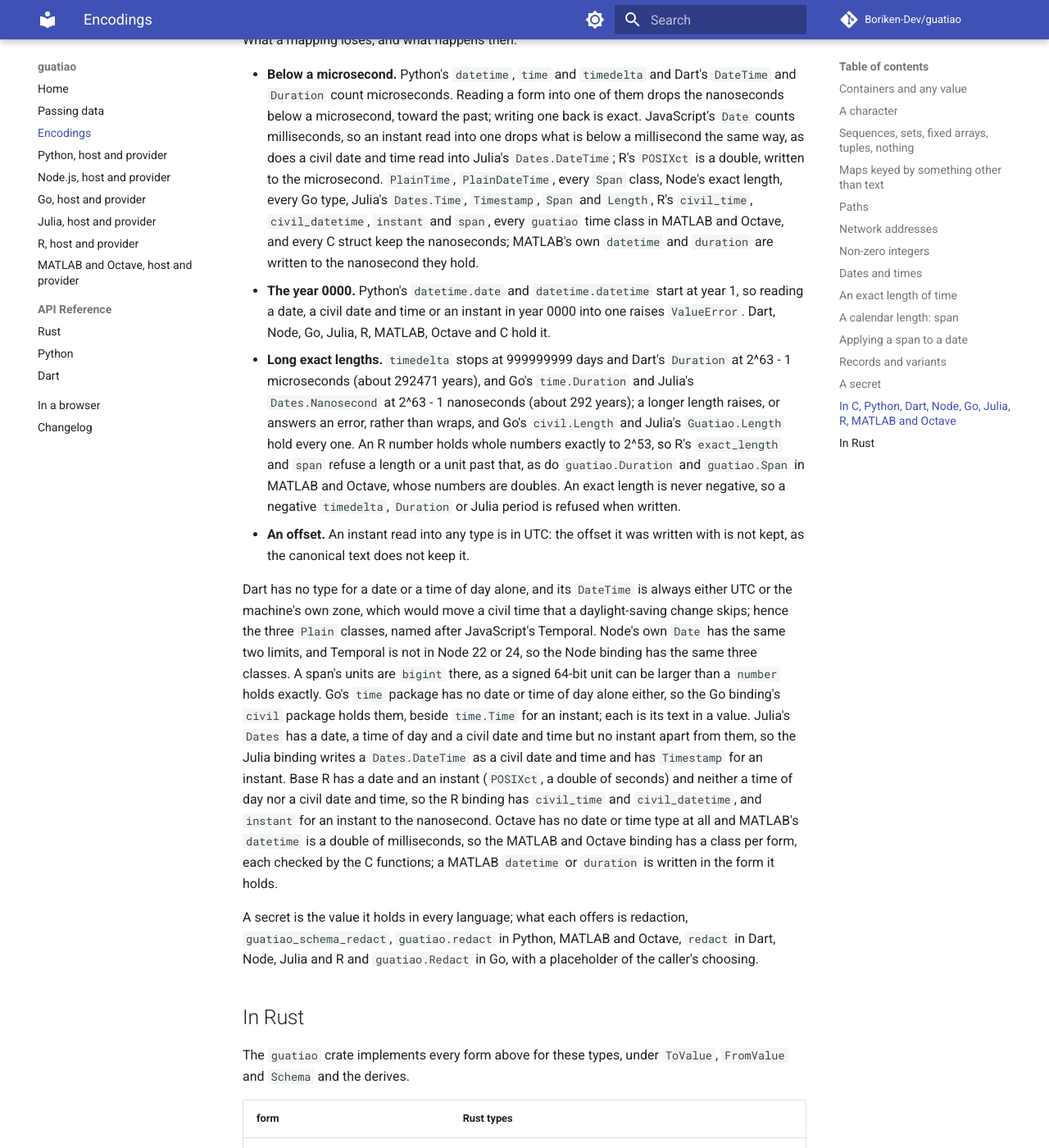
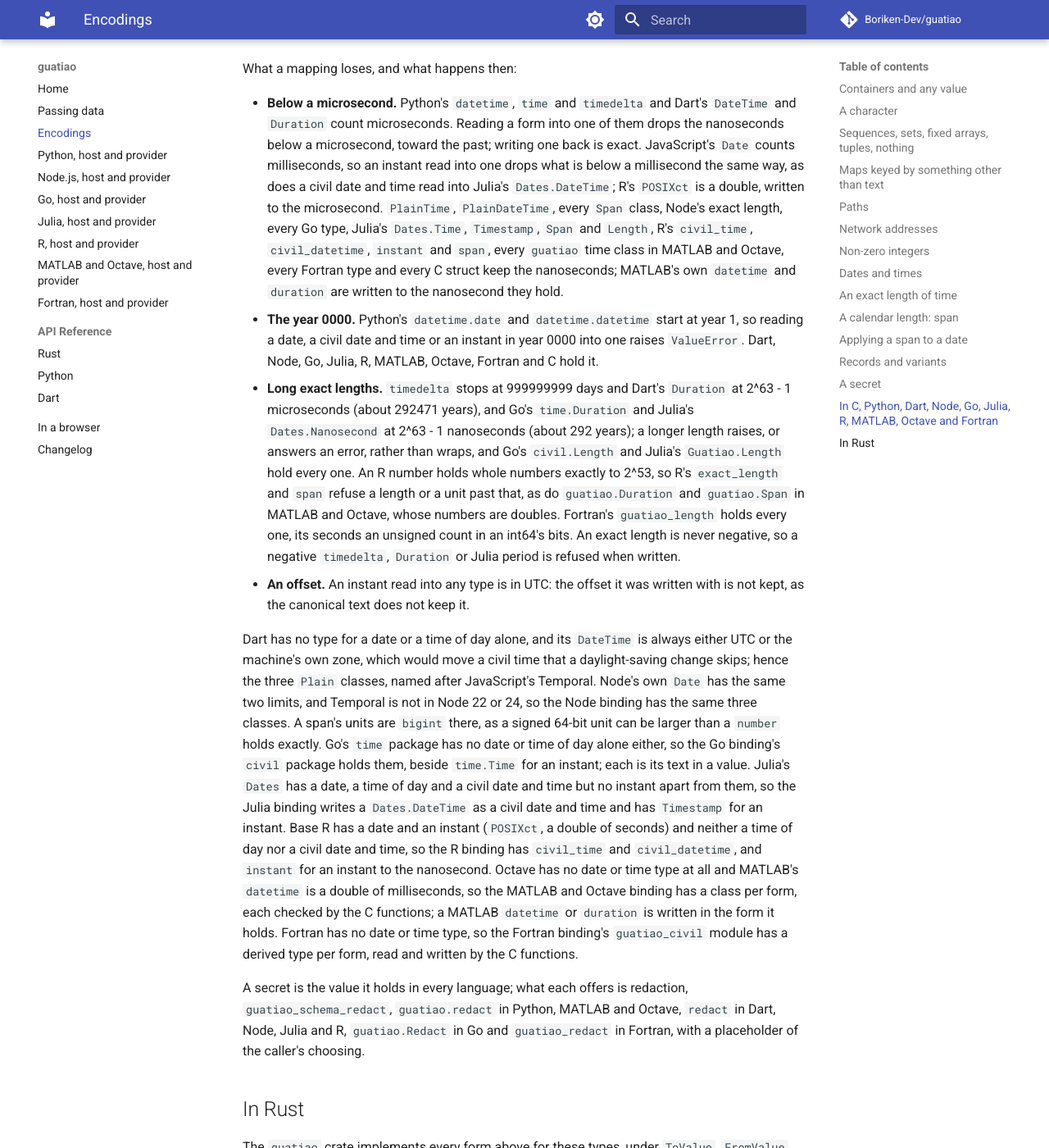
Before and after one commit to Boriken-Dev/guatiao, an MkDocs documentation site: the page built from docs/encodings.md, in a window 1280 px wide and 1400 px high, scrolled down 9791 px. Shown: the whole window at 82% size. Built offline with MkDocs 1.6.1 and Material for MkDocs 9.7.7, drawn with Linux system fonts in a browser that asks for light colours; comment, search, counter and statistics services are not loaded; some of the changed text lies outside the part shown.

Commit message:
docs: Fortran as a host and as a provider
docs/fortran.md (values, a kind as an abstract type, hosting, providers,
the library file, threads, and what Fortran does not do that C does), the
Fortran column of the encodings table, the install line on the index and
in the README's bindings table, the repository's AGENTS.md (layout,
commands, the fortran job, the release's manifests and checks), and the
changelog.

```diff
--- a/docs/encodings.md
+++ b/docs/encodings.md
@@ -378,25 +378,25 @@
 or wipe it from memory. It says who may see it, and the code that shows,
 logs or returns values honours it.
 
-## In C, Python, Dart, Node, Go, Julia, R, MATLAB and Octave
+## In C, Python, Dart, Node, Go, Julia, R, MATLAB, Octave and Fortran
 
 Each text form above has C functions that read it into a plain struct,
 write it back from one, and rewrite text in its canonical spelling, all
-declared in `guatiao.h`; the Python, Dart, Node, Go, Julia, R and
-MATLAB/Octave bindings call the same functions, so every grammar has one implementation. A refusal is
+declared in `guatiao.h`; the Python, Dart, Node, Go, Julia, R,
+MATLAB/Octave and Fortran bindings call the same functions, so every grammar has one implementation. A refusal is
 `GUATIAO_ERR_BAD_VALUE` with a `guatiao_text_error` that names the byte
 offset and what was expected there. `guatiao_date_add_span` and
 `guatiao_datetime_add_span` apply a span, and `guatiao_duration_read`
 reads an exact length in any of its three spellings.
 
-| form | C | Python | Dart | Node | Go | Julia | R | MATLAB, Octave |
-| --- | --- | --- | --- | --- | --- | --- | --- | --- |
-| a date | `guatiao_date` | `datetime.date` | `PlainDate` | `PlainDate` | `civil.Date` | `Dates.Date` | `Date` | `guatiao.Date` |
-| a time of day | `guatiao_time` | `datetime.time`, no `tzinfo` | `PlainTime` | `PlainTime` | `civil.Time` | `Dates.Time` | `civil_time` | `guatiao.TimeOfDay` |
-| a civil date and time | `guatiao_datetime` | `datetime.datetime`, no `tzinfo` | `PlainDateTime` | `PlainDateTime` | `civil.DateTime` | `Dates.DateTime` | `civil_datetime` | `guatiao.DateTime`; MATLAB's `datetime` with no zone, written |
-| an instant | `guatiao_timestamp` | `datetime.datetime` in UTC | `DateTime`, `isUtc` | `Date` | `time.Time` in UTC | `Guatiao.Timestamp` | `instant`, `POSIXct` | `guatiao.Timestamp`; MATLAB's `datetime` with a zone, written |
-| an exact length | a list of two numbers | `datetime.timedelta` | `Duration` | `{ seconds: bigint, nanoseconds }` | `civil.Length`, `time.Duration` | `Guatiao.Length`, a `Dates.FixedPeriod` | `exact_length`, `difftime` | `guatiao.Duration`; MATLAB's `duration`, written |
-| a span | `guatiao_span` | `guatiao.time.Span` | `Span` | `Span` | `civil.Span` | `Guatiao.Span`, `Dates.CompoundPeriod` | `span` | `guatiao.Span` |
+| form | C | Python | Dart | Node | Go | Julia | R | MATLAB, Octave | Fortran |
+| --- | --- | --- | --- | --- | --- | --- | --- | --- | --- |
+| a date | `guatiao_date` | `datetime.date` | `PlainDate` | `PlainDate` | `civil.Date` | `Dates.Date` | `Date` | `guatiao.Date` | `guatiao_date` |
+| a time of day | `guatiao_time` | `datetime.time`, no `tzinfo` | `PlainTime` | `PlainTime` | `civil.Time` | `Dates.Time` | `civil_time` | `guatiao.TimeOfDay` | `guatiao_time` |
+| a civil date and time | `guatiao_datetime` | `datetime.datetime`, no `tzinfo` | `PlainDateTime` | `PlainDateTime` | `civil.DateTime` | `Dates.DateTime` | `civil_datetime` | `guatiao.DateTime`; MATLAB's `datetime` with no zone, written | `guatiao_datetime` |
+| an instant | `guatiao_timestamp` | `datetime.datetime` in UTC | `DateTime`, `isUtc` | `Date` | `time.Time` in UTC | `Guatiao.Timestamp` | `instant`, `POSIXct` | `guatiao.Timestamp`; MATLAB's `datetime` with a zone, written | `guatiao_timestamp` |
+| an exact length | a list of two numbers | `datetime.timedelta` | `Duration` | `{ seconds: bigint, nanoseconds }` | `civil.Length`, `time.Duration` | `Guatiao.Length`, a `Dates.FixedPeriod` | `exact_length`, `difftime` | `guatiao.Duration`; MATLAB's `duration`, written | `guatiao_length` |
+| a span | `guatiao_span` | `guatiao.time.Span` | `Span` | `Span` | `civil.Span` | `Guatiao.Span`, `Dates.CompoundPeriod` | `span` | `guatiao.Span` | `guatiao_span` |
 
 What a mapping loses, and what happens then:
 
@@ -411,12 +411,12 @@
   class, Node's exact length, every Go type, Julia's `Dates.Time`,
   `Timestamp`, `Span` and `Length`, R's `civil_time`, `civil_datetime`,
   `instant` and `span`, every `guatiao` time class in MATLAB and Octave,
-  and every C struct keep the nanoseconds; MATLAB's own `datetime` and
+  every Fortran type and every C struct keep the nanoseconds; MATLAB's own `datetime` and
   `duration` are written to the nanosecond they hold.
 - **The year 0000.** Python's `datetime.date` and `datetime.datetime`
   start at year 1, so reading a date, a civil date and time or an
   instant in year 0000 into one raises `ValueError`. Dart, Node, Go,
-  Julia, R, MATLAB, Octave and C hold it.
+  Julia, R, MATLAB, Octave, Fortran and C hold it.
 - **Long exact lengths.** `timedelta` stops at 999999999 days and Dart's
   `Duration` at 2^63 - 1 microseconds (about 292471 years), and Go's
   `time.Duration` and Julia's `Dates.Nanosecond` at 2^63 - 1 nanoseconds
@@ -425,7 +425,8 @@
   every one. An R number holds whole numbers exactly to 2^53, so R's
   `exact_length` and `span` refuse a length or a unit past that, as do
   `guatiao.Duration` and `guatiao.Span` in MATLAB and Octave, whose
-  numbers are doubles. An exact length is never negative, so a negative
+  numbers are doubles. Fortran's `guatiao_length` holds every one, its
+  seconds an unsigned count in an int64's bits. An exact length is never negative, so a negative
   `timedelta`, `Duration` or Julia period is refused when written.
 - **An offset.** An instant read into any type is in UTC: the offset it
   was written with is not kept, as the canonical text does not keep it.
@@ -448,12 +449,14 @@
 instant to the nanosecond. Octave has no date or time type at all and
 MATLAB's `datetime` is a double of milliseconds, so the MATLAB and Octave
 binding has a class per form, each checked by the C functions; a MATLAB
-`datetime` or `duration` is written in the form it holds.
+`datetime` or `duration` is written in the form it holds. Fortran has no
+date or time type, so the Fortran binding's `guatiao_civil` module has a
+derived type per form, read and written by the C functions.
 
 A secret is the value it holds in every language; what each offers is
 redaction, `guatiao_schema_redact`, `guatiao.redact` in Python, MATLAB
-and Octave, `redact` in Dart, Node, Julia and R and `guatiao.Redact` in
-Go, with a
+and Octave, `redact` in Dart, Node, Julia and R, `guatiao.Redact` in
+Go and `guatiao_redact` in Fortran, with a
 placeholder of the caller's choosing.
 
 ## In Rust
--- a/mkdocs.yml
+++ b/mkdocs.yml
@@ -36,6 +36,7 @@
   - Julia, host and provider: julia.md
   - R, host and provider: r.md
   - MATLAB and Octave, host and provider: matlab.md
+  - Fortran, host and provider: fortran.md
   - API Reference:
       # rustdoc's own output, built by `cargo doc` and copied under
       # `rust/` by the docs workflow. An absolute URL because it is not a
```
Also changed, not shown: AGENTS.md (+36 -6 lines), CHANGELOG.md (+29 -0 lines), README.md (+1 -0 lines), docs/fortran.md (added, +220 -0 lines), docs/index.md (+13 -1 lines).
